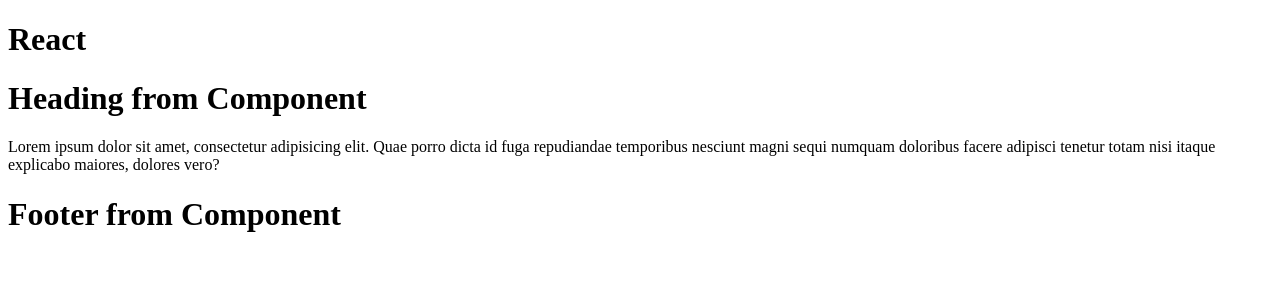
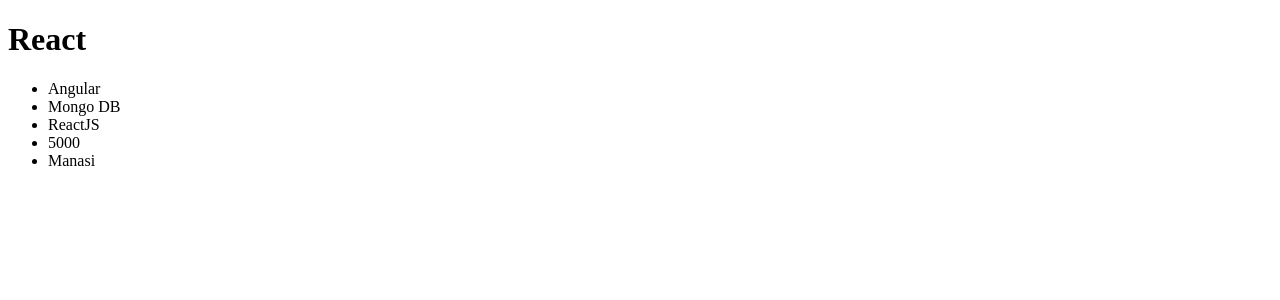
Before and after one commit to ManasiPatil2117/React-Practice, a JavaScript app in the folder test-app/: page / in a window 1280 px wide. Shown: the top 300 px of the page. Built offline with nearby package versions, Linux system fonts and the light colour scheme; a web font is replaced by a local one.

Commit message:
multiple exports

```diff
--- /dev/null
+++ b/test-app/src/App.js
@@ -0,0 +1,8 @@
+const course = 'ReactJS'
+const fees= 5000
+function text(){
+    var name ="Manasi"
+    return name
+}
+export default course
+export {fees,text}
--- a/test-app/src/Content.js
+++ /dev/null
@@ -1,5 +0,0 @@
-import React from "react";
-function Content(){
-    return <p>Lorem ipsum dolor sit amet, consectetur adipisicing elit. Quae porro dicta id fuga repudiandae temporibus nesciunt magni sequi numquam doloribus facere adipisci tenetur totam nisi itaque explicabo maiores, dolores vero?</p>
-}
-export default Content
--- a/test-app/src/Footer.js
+++ /dev/null
@@ -1,5 +0,0 @@
-import React from "react";
-function Footer(){
-    return <h1>Footer from Component</h1>
-}
-export default Footer
--- a/test-app/src/Heading.js
+++ /dev/null
@@ -1,5 +0,0 @@
-import React from "react";
-function Heading(){
-    return <h1>Heading from Component</h1>
-}
-export default Heading
--- a/test-app/src/index.js
+++ b/test-app/src/index.js
@@ -1,14 +1,16 @@
 import ReactDom from 'react-dom'
 import './index.css'
-import Head from './Heading'
-import Content from './Content'
-import Footer from './Footer'
+import course,{fees, text} from './App.js'
 ReactDom.render(
     <>
     <h1>React</h1>
-    <Head/>
-    <Content/>
-    <Footer/>
+    <ul>
+        <li>Angular</li>
+        <li>Mongo DB</li>
+        <li>{course}</li>
+        <li>{fees}</li>
+        <li>{text()}</li>
+    </ul>
     </>,
     document.getElementById("root")
 )
```
Also changed, not shown: 1 other file (tests, documents, lock files or other folders).
